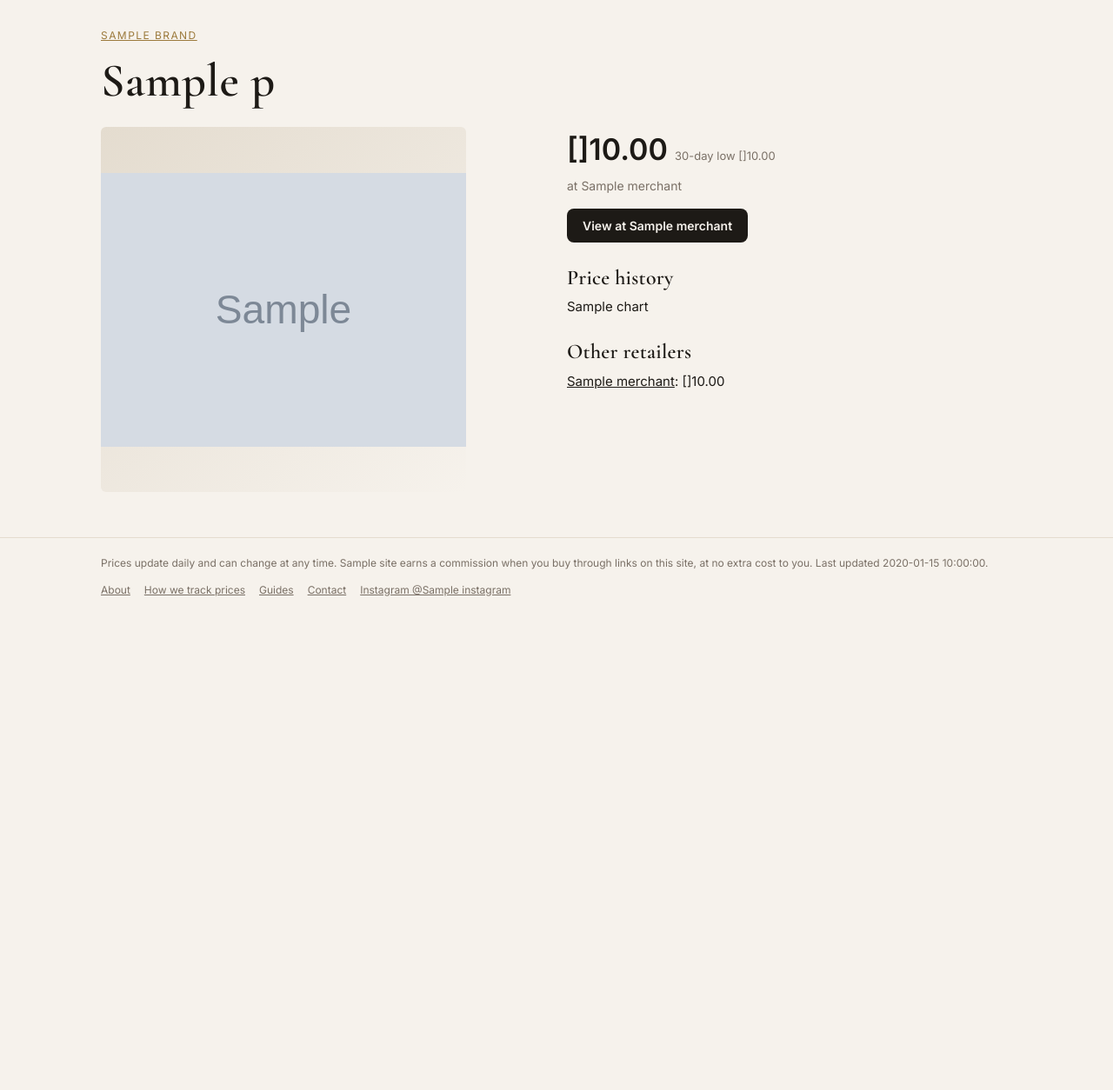
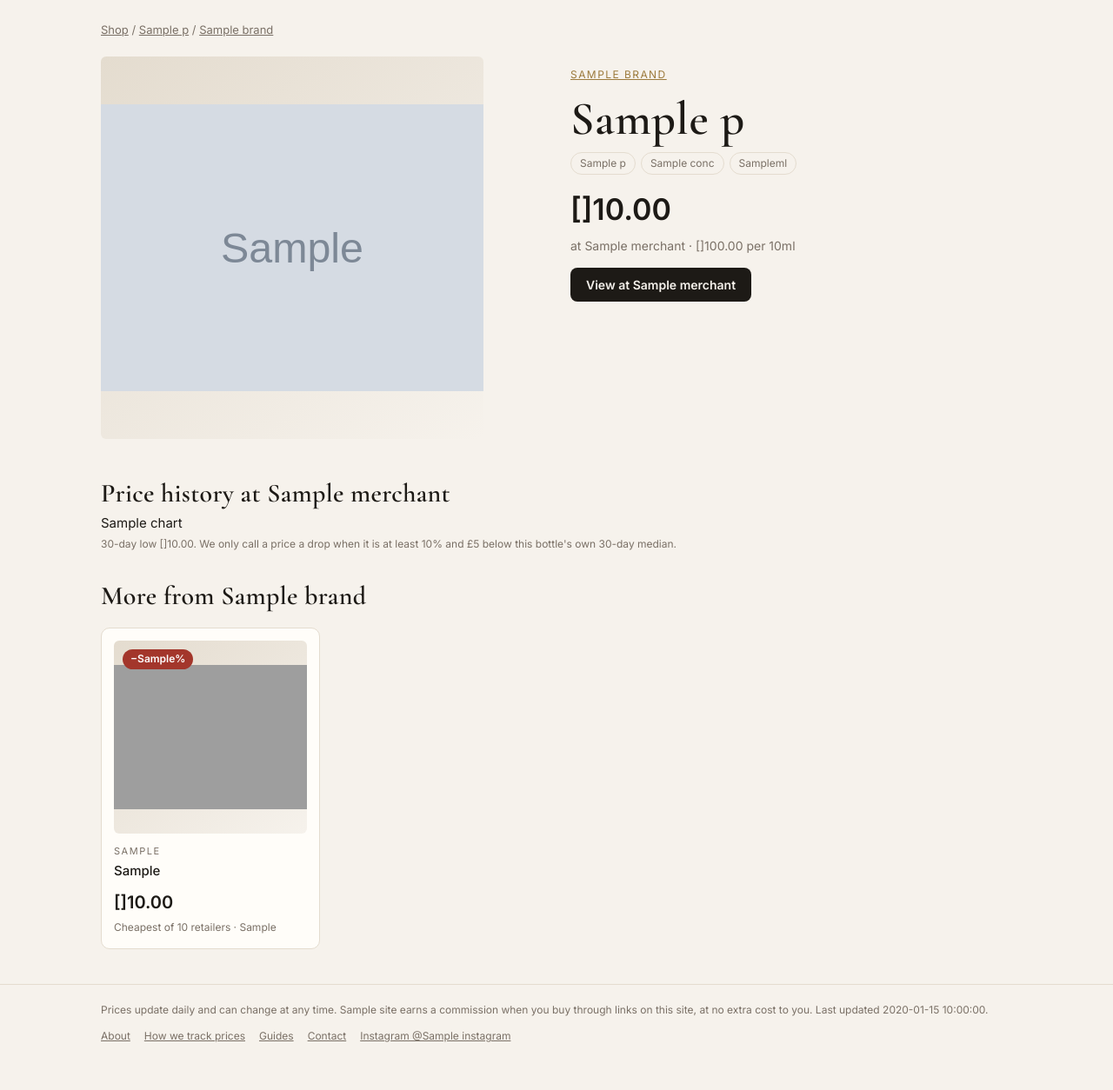
Before and after one commit to Safey07/theledger, a Python web app: template templates/product.html in a window 1280 px wide. Shown: the part 76-1330 px from the top of the page at 87% size. Before the commit the page ends 762 px from the top, so only its background shows below. Run offline with Jinja, Linux system fonts and the light colour scheme; the template is opened without the code that fills it: most values are stand-ins (such as "Sample title", 1, 10 or a date in 2020); grey boxes marked "Sample" are stand-in pictures; grey boxes are pictures that could not be loaded.

Commit message:
Site upgrade: templates/product.html

```diff
--- a/templates/product.html
+++ b/templates/product.html
@@ -1,24 +1,43 @@
 {% extends "base.html" %}
-{% block title %}{{ p.brand }} {{ p.name }} price history | {{ site.name }}{% endblock %}
-{% block desc %}{{ p.brand }} {{ p.name }} is {{ site.currency_symbol }}{{ "%.2f"|format(p.price) }} at {{ p.merchant }}. See its price history and get alerted when it drops.{% endblock %}
+{% from "_bottle.html" import bottle %}
+{% block title %}{{ p.brand }} {{ p.name }}: cheapest UK price and history | {{ site.name }}{% endblock %}
+{% block desc %}{{ p.brand }} {{ p.name }} from {{ site.currency_symbol }}{{ "%.2f"|format(cheapest.price) }} at {{ cheapest.merchant }}. Compare {{ compare|length }} UK retailers and see 90 days of price history.{% endblock %}
 {% block canon %}p/{{ p.slug }}.html{% endblock %}
 {% block body %}
-<p class="meta" style="margin-top:32px"><a href="{{ root }}b/{{ p.brand_slug }}.html">{{ p.brand }}</a></p>
-<h1 style="margin-top:6px">{{ p.name }}</h1>
-<div style="display:grid;grid-template-columns:repeat(auto-fit,minmax(280px,1fr));gap:24px;margin:24px 0 40px">
-  <div class="thumb" style="max-width:420px">{% if p.image %}<img src="{{ p.image }}" alt="{{ p.brand }} {{ p.name }}">{% else %}<b style="font-size:96px">{{ p.brand[:1] }}</b>{% endif %}</div>
+<p class="crumbs"><a href="{{ root }}shop.html">Shop</a> / <a href="{{ root }}{{ p.gender }}.html">{{ p.gender_label }}</a> / <a href="{{ root }}b/{{ p.brand_slug }}.html">{{ p.brand }}</a></p>
+<div class="pgrid">
+  <div class="thumb big">{% if p.image %}<img src="{{ p.image }}" alt="{{ p.brand }} {{ p.name }}">{% else %}{{ bottle(p.brand, p.conc, p.shape) }}{% endif %}</div>
   <div>
+    <p class="meta"><a href="{{ root }}b/{{ p.brand_slug }}.html">{{ p.brand }}</a></p>
+    <h1 style="margin-top:6px">{{ p.name }}</h1>
+    <p class="tags"><span>{{ p.gender_label }}</span>{% if p.conc %}<span>{{ p.conc }}</span>{% endif %}{% if p.ml %}<span>{{ p.ml }}ml</span>{% endif %}{% if p.niche %}<span>Niche</span>{% endif %}</p>
     <div class="prices"><span class="now" style="font-size:34px">{{ site.currency_symbol }}{{ "%.2f"|format(p.price) }}</span>
-      {% if p.low_30 is not none %}<span class="was" style="text-decoration:none">30-day low {{ site.currency_symbol }}{{ "%.2f"|format(p.low_30) }}</span>{% endif %}</div>
-    <p class="shop" style="font-size:14px">at {{ p.merchant }}</p>
+      {% if p.usual and p.usual > p.price %}<span class="was">usually {{ site.currency_symbol }}{{ "%.2f"|format(p.usual) }}</span>{% endif %}</div>
+    <p class="shop" style="font-size:14px">at {{ p.merchant }}{% if p.ml %} · {{ site.currency_symbol }}{{ "%.2f"|format(p.price / p.ml * 10) }} per 10ml{% endif %}</p>
+    {% if cheapest.id != p.id %}<p class="note">Cheaper today: <a href="{{ root }}p/{{ cheapest.slug }}.html">{{ site.currency_symbol }}{{ "%.2f"|format(cheapest.price) }} at {{ cheapest.merchant }}</a></p>{% endif %}
     <p><a class="btn" href="{{ p.url }}" rel="sponsored nofollow noopener" target="_blank">View at {{ p.merchant }}</a></p>
-    <h2 style="font-size:24px;margin:28px 0 8px">Price history</h2>
-    {{ p.chart|safe }}
-    {% if others %}
-    <h2 style="font-size:24px;margin:28px 0 8px">Other retailers</h2>
-    {% for o in others %}<p style="margin:4px 0"><a href="{{ root }}p/{{ o.slug }}.html">{{ o.merchant }}</a>: {{ site.currency_symbol }}{{ "%.2f"|format(o.price) }}</p>{% endfor %}
-    {% endif %}
   </div>
 </div>
+
+{% if compare|length > 1 %}
+<h2>Compare {{ compare|length }} retailers</h2>
+<table class="compare">
+  <thead><tr><th>Retailer</th><th>Price today</th><th>30-day low</th><th></th></tr></thead>
+  <tbody>{% for o in compare %}<tr{% if loop.first %} class="best"{% endif %}>
+    <td>{{ o.merchant }}{% if loop.first %} <span class="tagbest">Cheapest</span>{% endif %}</td>
+    <td><b>{{ site.currency_symbol }}{{ "%.2f"|format(o.price) }}</b></td>
+    <td>{% if o.low_30 is not none %}{{ site.currency_symbol }}{{ "%.2f"|format(o.low_30) }}{% endif %}</td>
+    <td><a href="{{ o.url }}" rel="sponsored nofollow noopener" target="_blank">Shop</a></td></tr>{% endfor %}</tbody>
+</table>
+{% endif %}
+
+<h2>Price history at {{ p.merchant }}</h2>
+{{ p.chart|safe }}
+{% if p.low_30 is not none %}<p class="shop">30-day low {{ site.currency_symbol }}{{ "%.2f"|format(p.low_30) }}. We only call a price a drop when it is at least 10% and £5 below this bottle's own 30-day median.</p>{% endif %}
+
+{% if more %}
+<h2>More from {{ p.brand }}</h2>
+<div class="grid">{% for c in more %}{% include "_ccard.html" %}{% endfor %}</div>
+{% endif %}
 <script type="application/ld+json">{{ p.jsonld|safe }}</script>
 {% endblock %}
```
